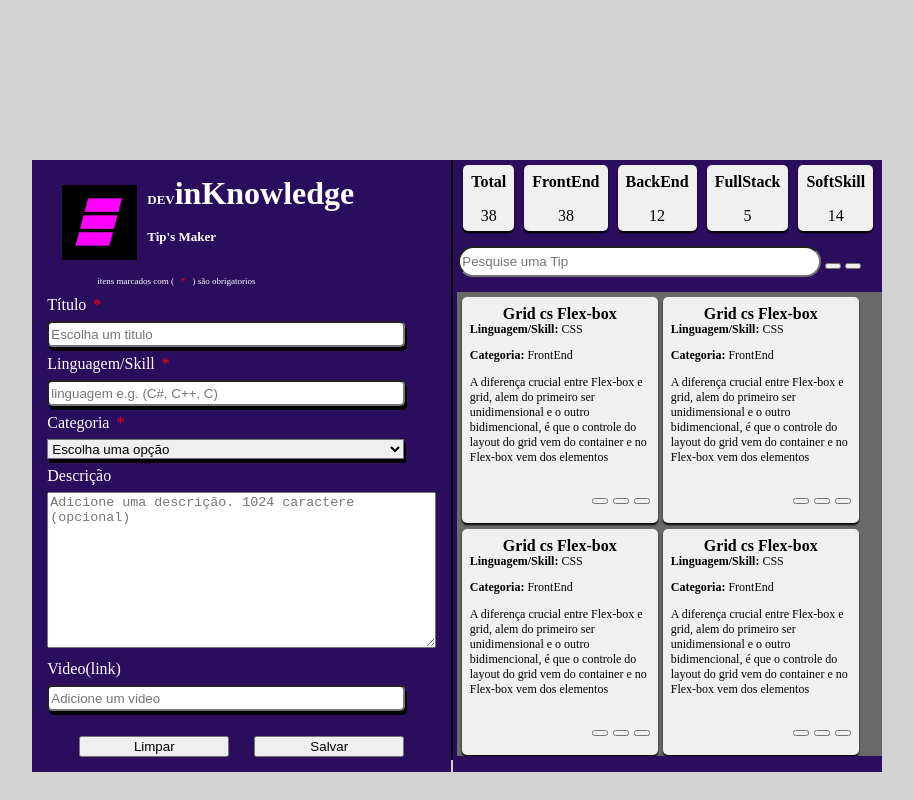
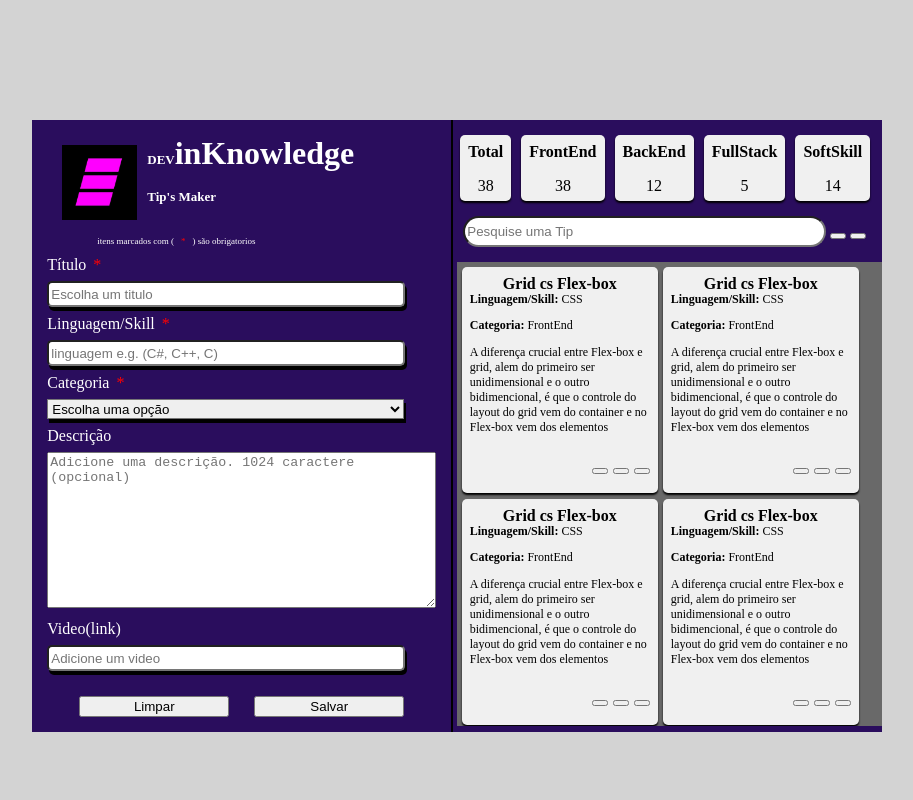
Before and after one commit to leonardoGasperin/DevInKnowledge, a plain HTML site: page site/index.html in a window 1280 px wide. Shown: the whole page, without its empty margins (183-1096 px from the left). Drawn offline with Linux system fonts and the light colour scheme.

Commit message:
corrigindo alguns detalhes

```diff
--- a/site/css/style.css
+++ b/site/css/style.css
@@ -6,8 +6,11 @@ input{
     border-radius: 5px;
 }
 
+main{
+    margin-top: 15vh;
+}
+
 #panel{
-    margin-top: 20vh;
     display: flex;
     flex-direction: row;
     justify-content: center;
@@ -94,9 +97,10 @@ h1 > span{
     margin-top: 7.5px;
 }
 
+/* divisor */
 #divisor{
     width: 2px;
-    height: 600px;
+    height: 612px;
     background-color: #000000;
 }
 
@@ -106,8 +110,13 @@ h1 > span{
 }
 
 #cards{
-    margin-bottom: 15px;
+    margin-top: 5px;
+    margin-bottom: 0px;
     display: flex;
+    gap: 10px;
+
+    margin-top: 15px;
+    margin-left: 7px;
 }
 
 .card{
@@ -116,10 +125,18 @@ h1 > span{
     background-color: #f0f0f0;
     border-radius: 5px;
     transition: 0.3s;
-    margin-top: 5px;
-    margin-left: 10px;
     padding: .5em;
     text-align: center;
+}
+
+#search{
+    border-radius: 20px;
+    margin-left: 10px;
+    margin-bottom: 0px;
+    margin-top: 15px;
+    width: 355px;
+    height: 25px;
+    max-width: 375px;
 }
 
 .tipC{
@@ -138,14 +155,6 @@ h1 > span{
     max-width: 425px;
     max-height: 464px;
     flex-wrap: wrap;
-}
-
-#search{
-    border-radius: 20px;
-    margin-left: 5px;
-    width: 355px;
-    height: 25px;
-    max-width: 375px;
 }
 
 .tip{
```
